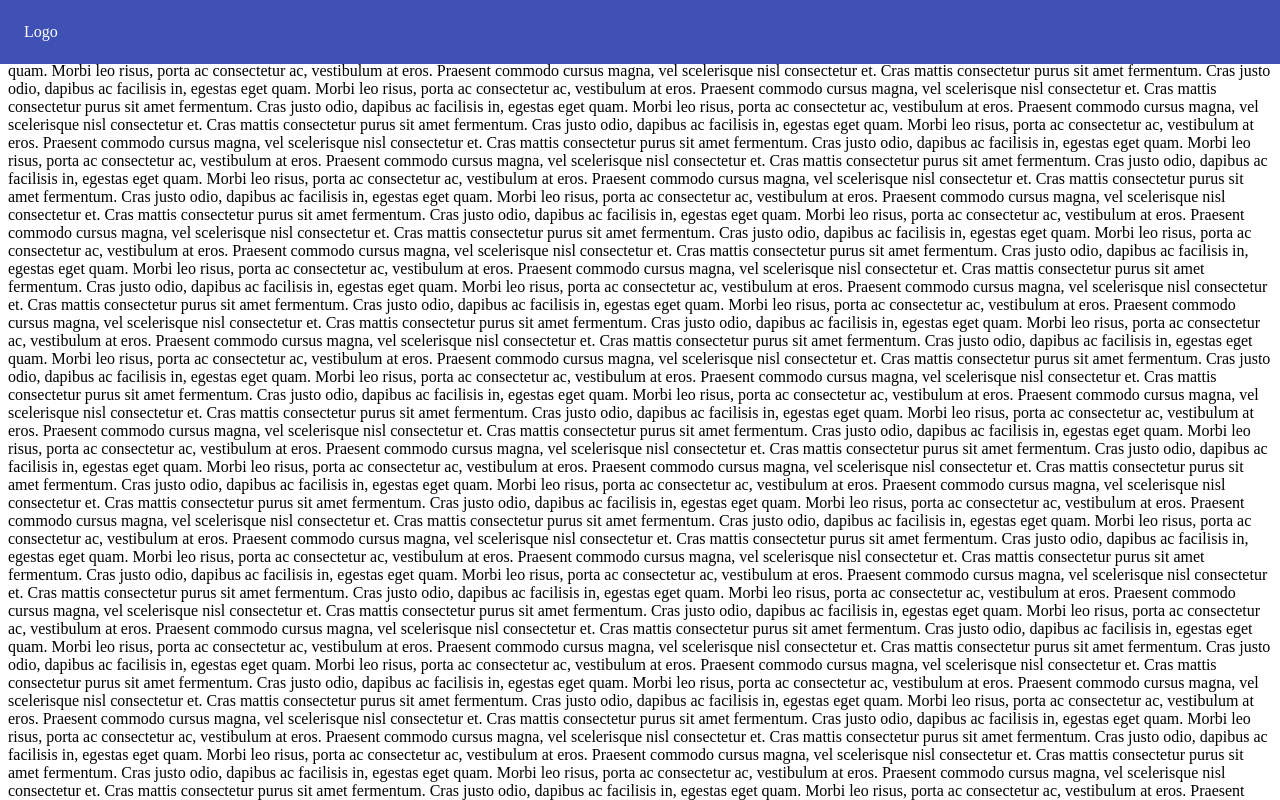
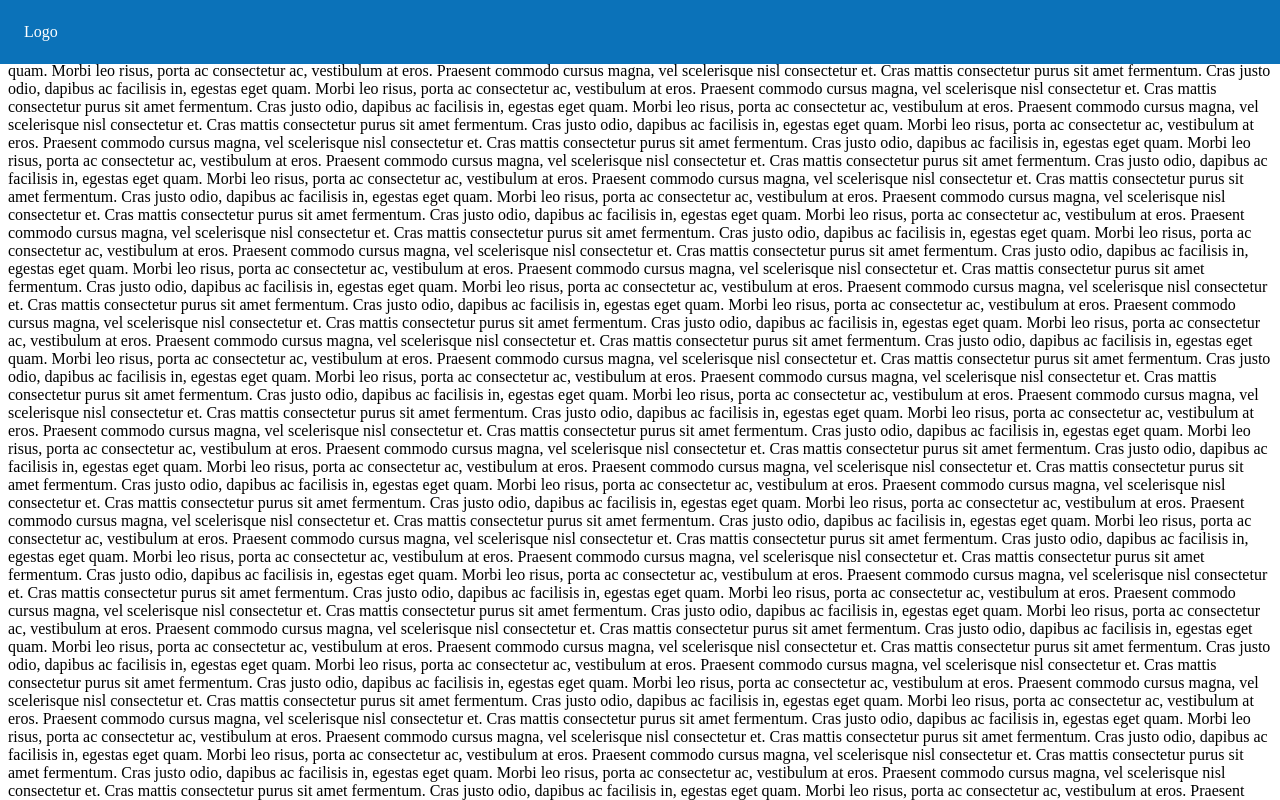
Before and after one commit to chadzusebmt/material-ui-udemy, a React (Create React App) app: page / in a window 1280 px wide. Shown: the top 800 px of the page. Built offline with nearby package versions, Linux system fonts and the light colour scheme.

Commit message:
theme 18

```diff
--- a/src/components/ui/Theme.js
+++ b/src/components/ui/Theme.js
@@ -1,3 +1,19 @@
 import { createMuiTheme } from '@material-ui/core/styles';
 
-export default createMuiTheme({});
+const arcBlue = "#0B72B9"
+const arcOrange = "#FFBA60"
+
+export default createMuiTheme({
+    palette: {
+        common: {
+            arcBlue: `${arcBlue}`,
+            arcOrange: `${arcOrange}`,
+        },
+        primary: {
+            main: `${arcBlue}`
+        },
+        secondary: {
+            main: `${arcOrange}`,
+        },
+    }
+});
```
